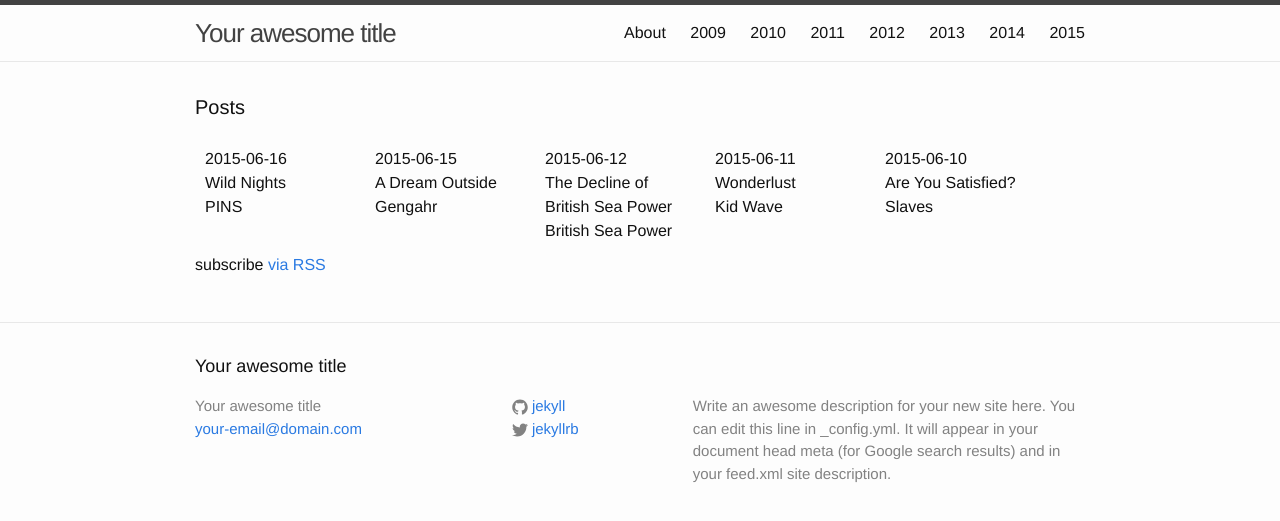
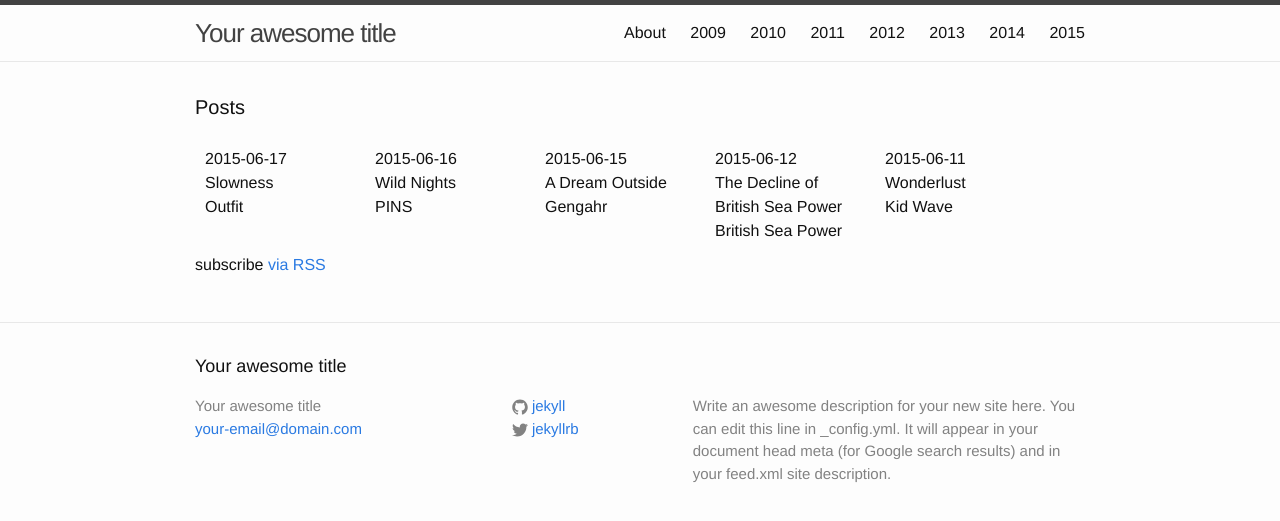
Before and after one commit to karaken12/bbc6musicaotd, a Jekyll site: the page built from site/index.html, in a window 1280 px wide. Shown: the top 521 px of the page. Built offline with Jekyll 4.4.1, drawn with Linux system fonts in a browser that asks for light colours.

Commit message:
Album for 2015-06-17.

```diff
--- a/site/_data/year/2015.yml
+++ b/site/_data/year/2015.yml
@@ -563,3 +563,8 @@
   title: Wild Nights
   twitter: https://twitter.com/BBC6Music/status/610715674244202496
   spotify-id: 1TgJ9hBe9II1DzgKe5BGNQ
+- date: 2015-06-17
+  artist: Outfit
+  title: Slowness
+  twitter: https://twitter.com/BBC6Music/status/611077809411387392
+  spotify-id: 2KHUFFujKyv7WL7JrBPcaV
```
